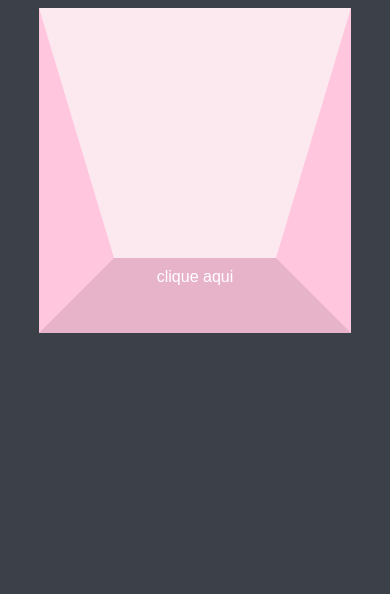
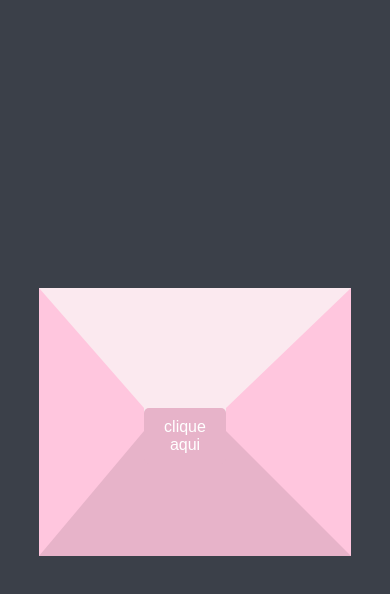
Before and after one commit to AlexandreBolsoni/Aniversario_Bela, a plain HTML site: page index.html in a window 390 px wide. Drawn offline with Linux system fonts and the light colour scheme.

Commit message:
adapitaçoes css

```diff
--- a/convite.css
+++ b/convite.css
@@ -199,22 +199,23 @@ body {
   }
 
   .wrapper {
-    margin-top: 2%;
+   margin: auto;
     height: auto;
     width: 80%;
   }
 
   .lid.one,
   .lid.two {
-    border-right: 50px solid transparent;
-    border-bottom: 100px solid transparent;
+    border-right: 70px solid transparent;
+    border-bottom: 40px solid transparent;
     border-left: 50px solid transparent;
   }
 
   .envelope {
-    border-right: 75px solid #ffc6de;
-    border-bottom: 75px solid #e7b3c9;
-    border-left: 75px solid #ffc6de;
+    border-top: 120px solid transparent ;
+    border-right: 125px solid #ffc6de;
+    border-bottom: 125px solid #e7b3c9;
+    border-left: 105px solid #ffc6de;
   }
 }
 
```
